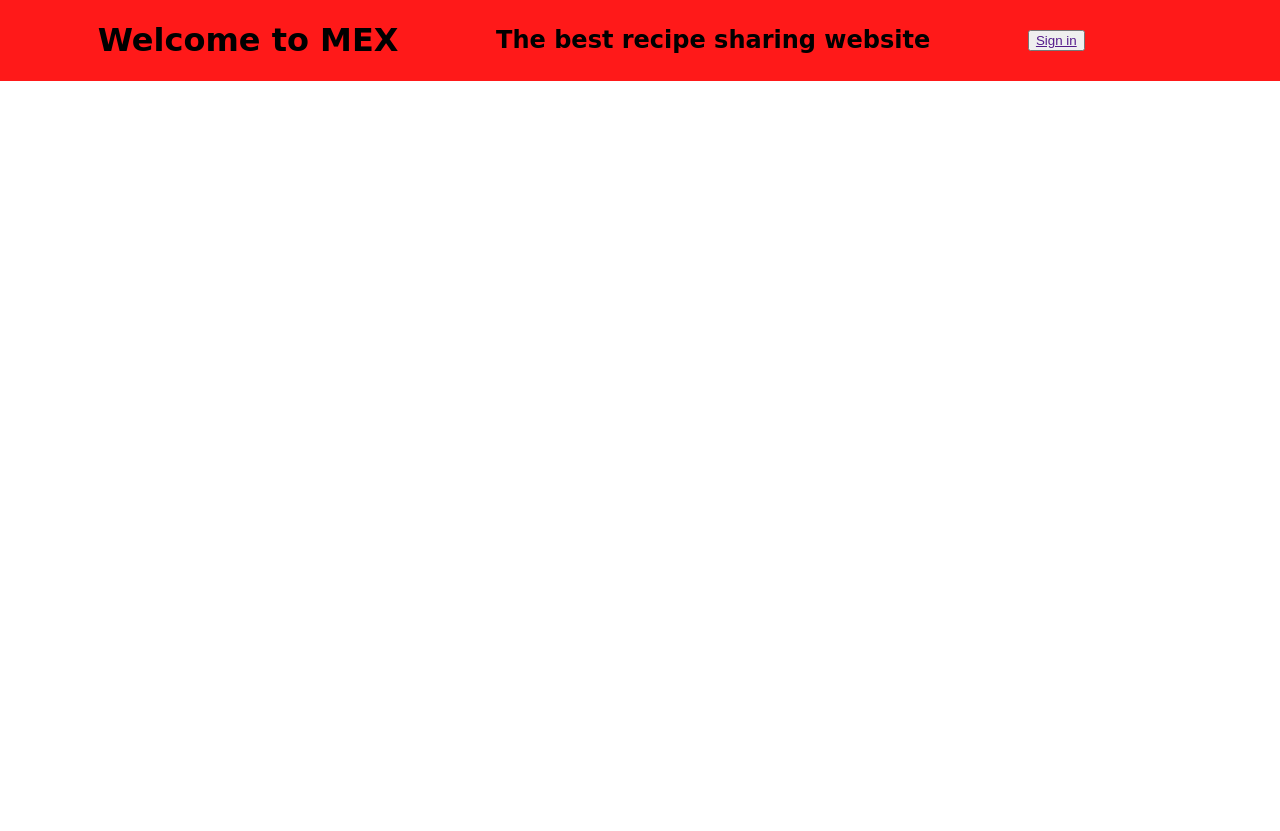
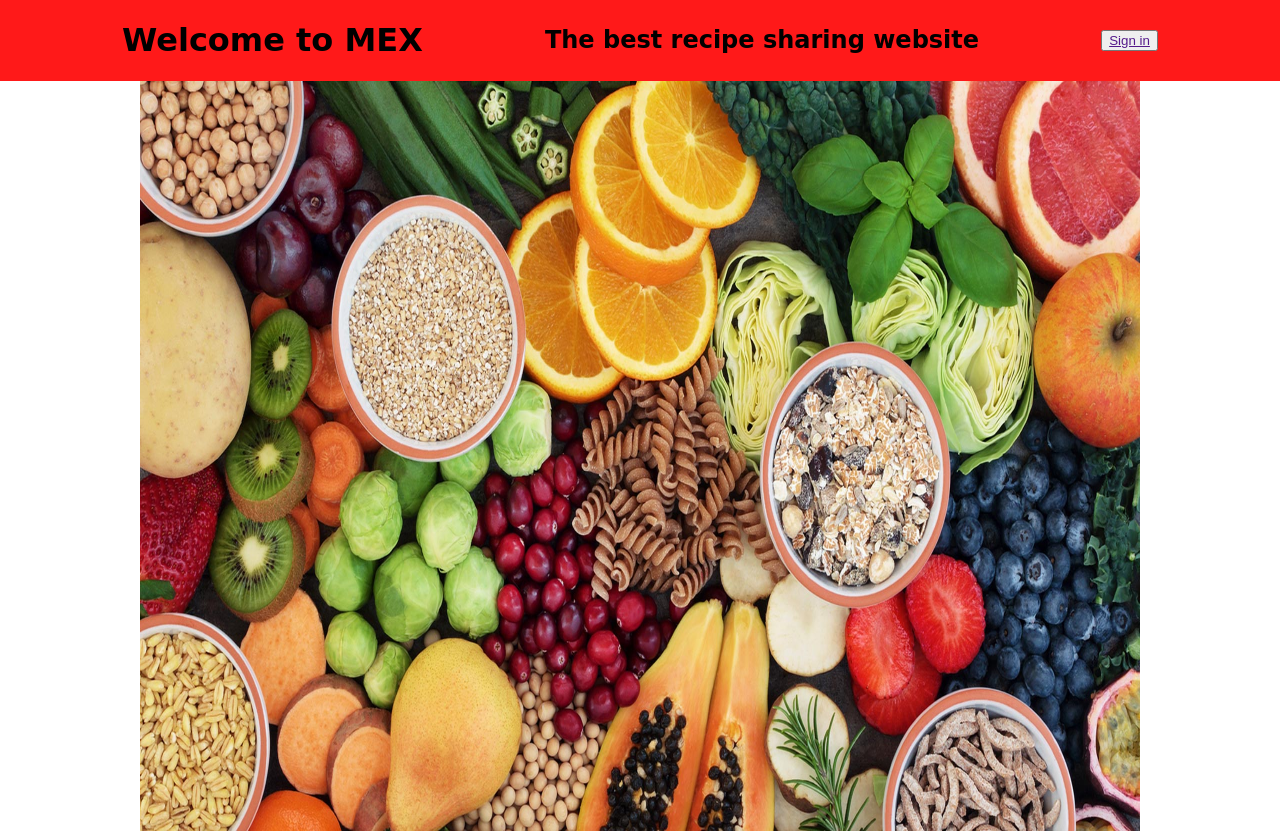
Before and after one commit to MarcoASC4/MEX, a Python web app: template templates/skeleton.html in a window 1280 px wide. Before the commit the page ends 81 px from the top, so only its background shows below. Run offline with Jinja, Linux system fonts and the light colour scheme; the template is opened without the code that fills it, so the values that code supplies are empty.

Commit message:
slideshow

```diff
--- a/static/themes/design.css
+++ b/static/themes/design.css
@@ -4,7 +4,10 @@
   justify-content: space-evenly;
   align-items: center;
 }
-.buttonete {
+.slides {
+  margin: 0 auto;
+  width: 1000px;
+  height: 750px;
 
 }
 
@@ -12,9 +15,6 @@ html, body {
   margin: 0;
   padding: 0;
   font-family: 'Snell Roundhand', cursive;
-=======
-
->>>>>>> 222d18a36ed4d0e14075e7900cf0e8a6ad7ba8a0
 }
 
 /* body {
--- a/templates/skeleton.html
+++ b/templates/skeleton.html
@@ -7,6 +7,7 @@
     <link rel="stylesheet" href="/static/themes/design.css">
 
   <body>
+
     <div class='heady'>
       <h1>Welcome to MEX</h1>
       <h2 class='spacer'> The best recipe sharing website</h2>
@@ -17,15 +18,18 @@
           {% else %}
           <button class='buttonete'>
           <a href="{{login_url}}">Sign in</a>
-          </button
+          </button>
           {% endif %}
       </div>
-      <div class='slides'>
+    </div>
 
-      </div>
+    <div>
+      <img class='slides' src='/static/themes/food.jpg'>
+      <img class='slides' src='/static/themes/food2.jpg'>
+      <img class='slides' src='/static/themes/food3.jpg'>
     </div>
     <div class="g-signin2" data-onsuccess="onSignIn"></div>
-
+    <script src="static/scripts/recipe.js"></script>
 
 
   </body>
```
Also changed, not shown: static/themes/food2.jpg (added), static/themes/food3.jpg (added).
